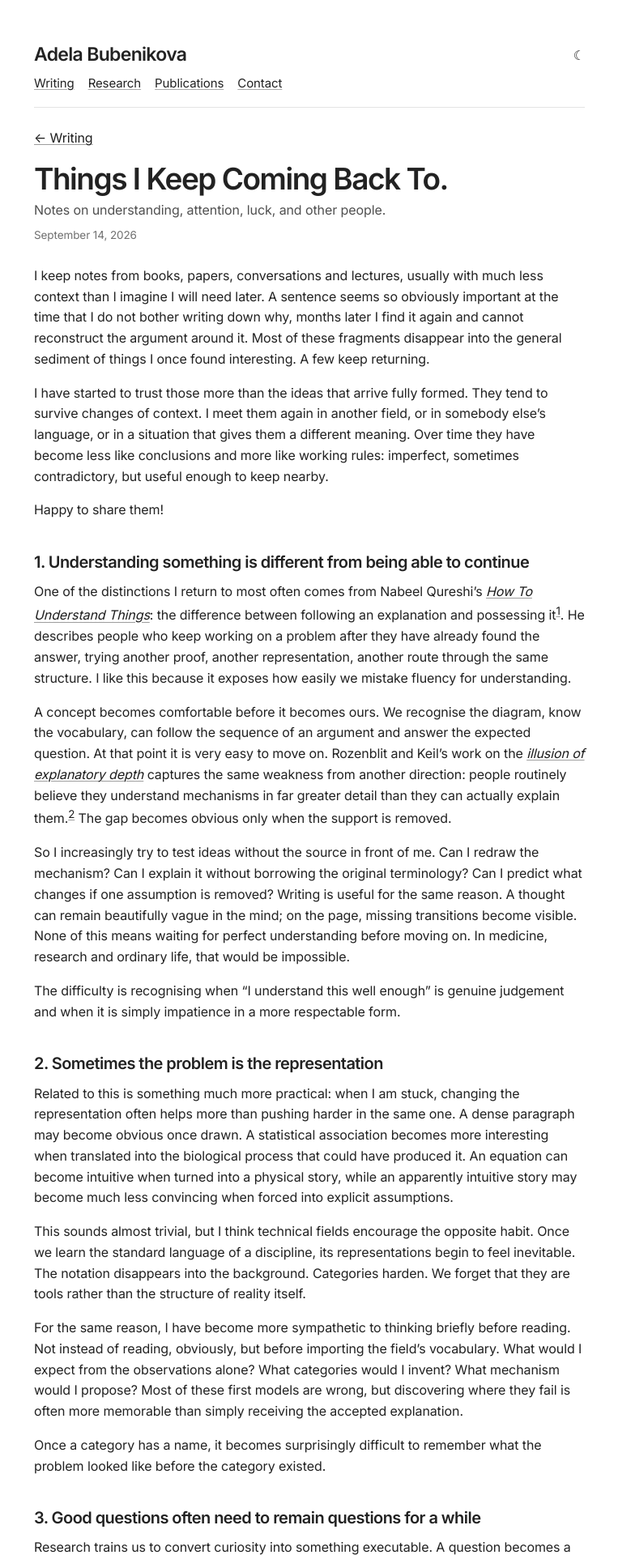
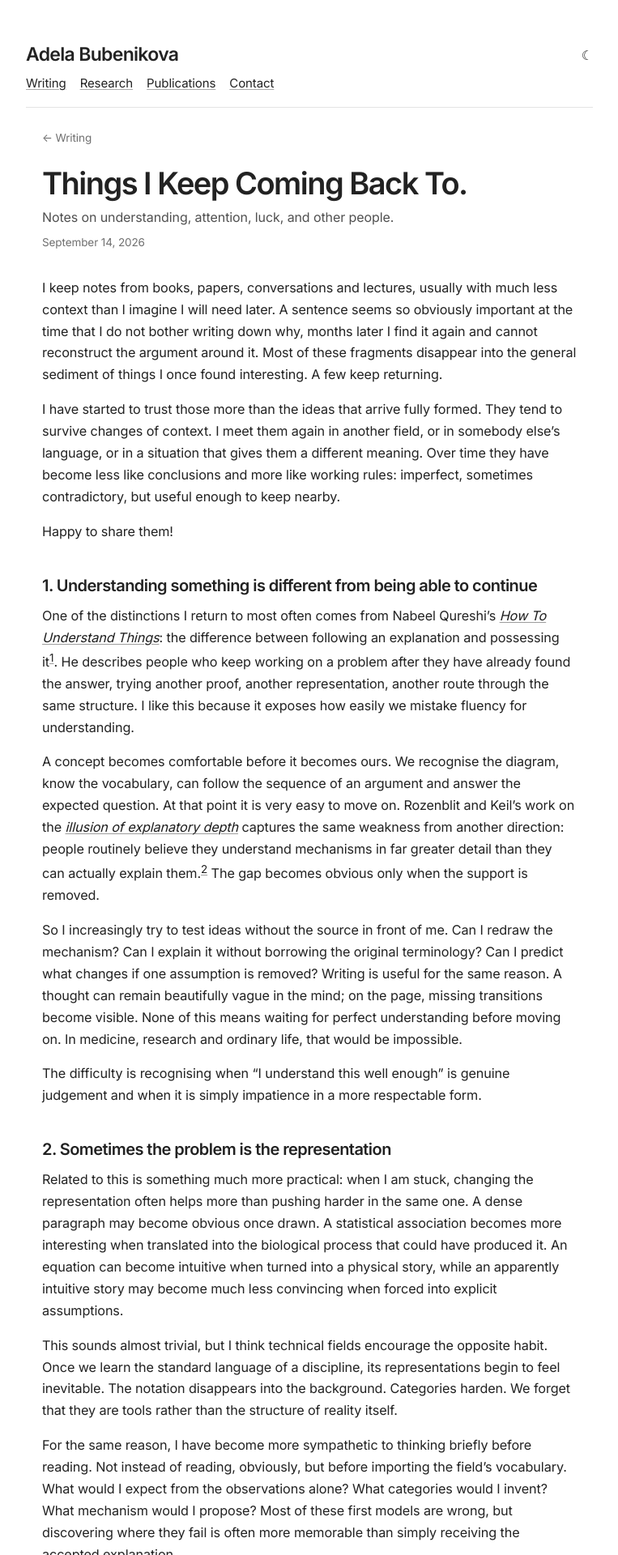
Before and after one commit to bubenikovaadela/bubenikovaadela.github.io, a Jekyll site: the page built from _posts/2026-09-14-things-i-keep-coming-back-to.md, in a window 1280 px wide. Shown: the top 1920 px of the page at 81% size, without its empty margins (258-1021 px from the left). Built offline with Jekyll 4.4.1, drawn with Linux system fonts in a browser that asks for light colours.

Commit message:
Polish Writing and article styling

```diff
--- a/assets/css/site.css
+++ b/assets/css/site.css
@@ -5,7 +5,7 @@
   --faint: #9a9a9a;
   --line: #e3e3e3;
   --link: #1d1d1d;
-  --measure: 680px;
+  --measure: 700px;
   --pad: 22px;
   --sans: "Inter", -apple-system, BlinkMacSystemFont, "Segoe UI", Helvetica, Arial, sans-serif;
 }
@@ -41,8 +41,7 @@
 
 a:hover { text-decoration-color: currentColor; }
 
-.site-shell,
-.article-shell {
+.site-shell {
   width: min(calc(100% - 2 * var(--pad)), var(--measure));
   margin: 0 auto;
 }
@@ -102,7 +101,7 @@
 
 .site-rule { margin: 18px 0 0; }
 
-.site-content { padding: 25px 0 58px; }
+.site-content { padding: 27px 0 58px; }
 
 h1, h2, h3 {
   color: var(--text);
@@ -140,7 +139,7 @@
 hr {
   border: 0;
   border-top: 1px solid var(--line);
-  margin: 27px 0;
+  margin: 29px 0;
 }
 
 blockquote {
@@ -183,10 +182,38 @@
 
 .home-section h2 { margin-top: 0; }
 
+.section-heading-row {
+  display: flex;
+  align-items: baseline;
+  justify-content: space-between;
+  gap: 18px;
+  margin-bottom: 7px;
+}
+
+.section-heading-row h2 { margin-bottom: 0; }
+
+.section-link {
+  color: var(--muted);
+  font-size: 13.5px;
+  white-space: nowrap;
+}
+
+.section-kicker,
+.writing-intro {
+  color: #4f4f4f;
+  font-size: 14.5px;
+  line-height: 1.5;
+}
+
+.section-kicker { margin-bottom: 18px; }
+.writing-intro { margin: -4px 0 24px; }
+
 .essay-list {
   margin: 0;
   padding-left: 21px;
 }
+
+.essay-list--writing { margin-top: 2px; }
 
 .essay-item {
   margin: 0 0 14px;
@@ -216,46 +243,38 @@
 .page-body > :first-child { margin-top: 0; }
 .page-body > h2:first-child { margin-top: 0; }
 
-/* Essays */
-.article-shell { padding: 30px 0 68px; }
-
-.article-tools {
-  display: flex;
-  align-items: center;
-  gap: 13px;
-  margin-bottom: 34px;
-  font-size: 14px;
+/* Writing */
+.post {
+  max-width: 660px;
+  margin: 0 auto;
 }
 
-.article-tools .theme-toggle {
-  padding: 0;
-  font-size: 15px;
+.post-header { margin-bottom: 31px; }
+
+.post-back {
+  margin-bottom: 24px;
+  font-size: 13.5px;
 }
 
-.back-link {
-  color: var(--text);
+.post-back a {
+  color: var(--muted);
   text-decoration: none;
 }
 
-.back-link:hover {
-  text-decoration: underline;
-  text-underline-offset: 2px;
-}
-
-.post-header { margin-bottom: 27px; }
+.post-back a:hover { text-decoration: underline; }
 
 .post-header h1 {
-  margin-bottom: 8px;
-  font-size: clamp(30px, 5vw, 37px);
-  line-height: 1.12;
+  margin-bottom: 9px;
+  font-size: clamp(30px, 5vw, 38px);
+  line-height: 1.1;
   letter-spacing: -0.04em;
 }
 
 .post-subtitle {
-  margin: -1px 0 8px;
+  margin: 0 0 9px;
   color: #505050;
   font-size: 16px;
-  line-height: 1.48;
+  line-height: 1.5;
 }
 
 .post-date {
@@ -265,15 +284,15 @@
 }
 
 .post-body {
-  font-size: 16px;
-  line-height: 1.61;
+  font-size: 16.2px;
+  line-height: 1.66;
 }
 
 /* If an old post repeats its title as Markdown H1, keep only the layout title. */
 .post-body > h1:first-child { display: none; }
 
 .post-body h2 {
-  margin-top: 39px;
+  margin-top: 41px;
   margin-bottom: 11px;
   font-size: 20px;
   line-height: 1.26;
@@ -288,11 +307,11 @@
   display: block;
   max-width: 100%;
   height: auto;
-  margin: 25px auto;
+  margin: 27px auto;
 }
 
 .post-body .footnotes {
-  margin-top: 40px;
+  margin-top: 42px;
   padding-top: 18px;
   border-top: 1px solid var(--line);
   color: var(--muted);
@@ -321,6 +340,8 @@
 }
 
 html[data-theme="dark"] .essay-description,
+html[data-theme="dark"] .section-kicker,
+html[data-theme="dark"] .writing-intro,
 html[data-theme="dark"] .post-subtitle,
 html[data-theme="dark"] blockquote {
   color: #bbb8b1;
@@ -337,6 +358,8 @@
   }
 
   html:not([data-theme="light"]) .essay-description,
+  html:not([data-theme="light"]) .section-kicker,
+  html:not([data-theme="light"]) .writing-intro,
   html:not([data-theme="light"]) .post-subtitle,
   html:not([data-theme="light"]) blockquote {
     color: #bbb8b1;
@@ -362,7 +385,10 @@
     margin-left: 18px;
   }
 
-  .article-shell { padding-top: 24px; }
-  .article-tools { margin-bottom: 28px; }
+  .section-heading-row {
+    align-items: flex-start;
+  }
+
   .post-header h1 { font-size: 29px; }
+  .post-body { font-size: 16px; }
 }
```
